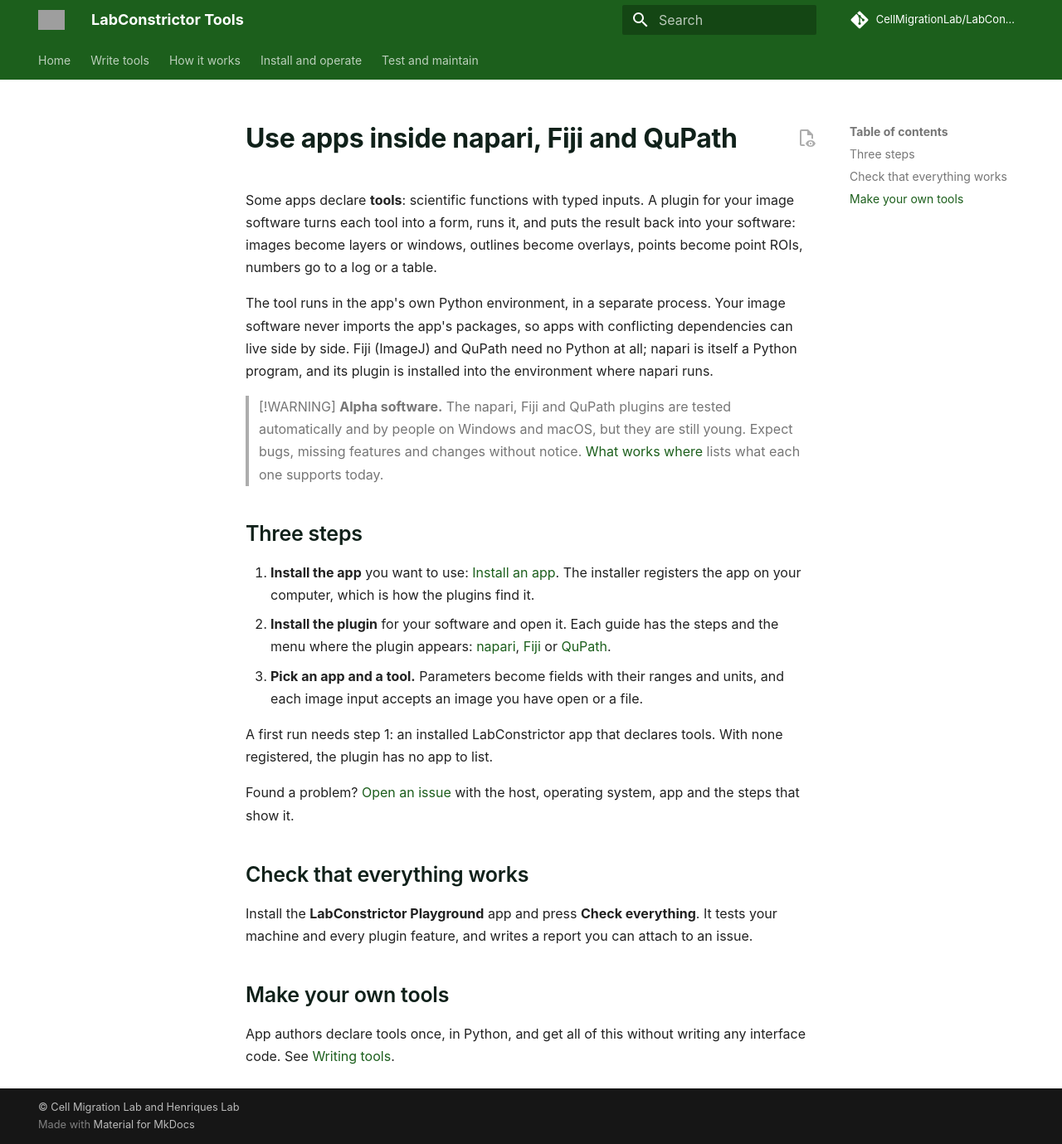
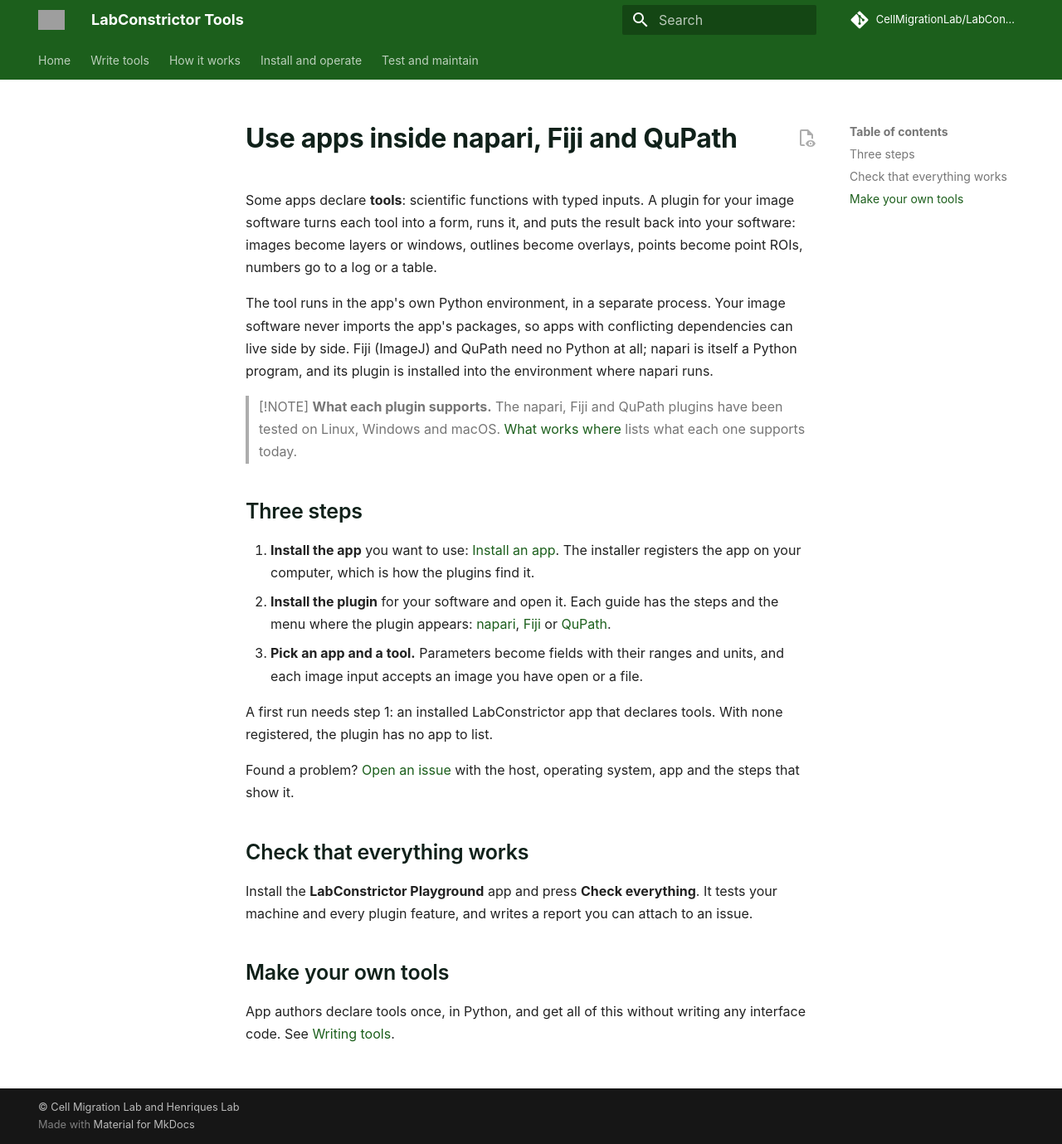
Before and after one commit to CellMigrationLab/LabConstrictor-Tools, an MkDocs documentation site: the page built from docs/user-guide.md, in a window 1280 px wide and 1379 px high. Shown: the whole window at 83% size. Built offline with MkDocs 1.6.1 and Material for MkDocs 9.7.7, drawn with Linux system fonts in a browser that asks for light colours; some web fonts are replaced; comment, search, counter and statistics services are not loaded.

Commit message:
Docs: the plugins are no longer called alpha; capabilities name Tools alpha.4
- docs/user-guide.md (website: /guides/image-software/): the "Alpha software ...
  still young, expect bugs" warning becomes a note: the plugins have been tested
  on Linux, Windows and macOS, and What works where lists what each supports.
- docs/CAPABILITIES.md: describes Tools v0.3.0-alpha.4 (the Fiji axes support it
  lists first shipped in alpha.4), without "the plugins are alpha releases".
- docs/AUTHORING.md: the two blocks of labconstrictor-tools commands are marked
  bash, so they are highlighted.

Co-Authored-By: Claude Opus 5.5 <noreply@anthropic.com>

```diff
--- a/docs/user-guide.md
+++ b/docs/user-guide.md
@@ -4,8 +4,8 @@ Some apps declare **tools**: scientific functions with typed inputs. A plugin fo
 
 The tool runs in the app's own Python environment, in a separate process. Your image software never imports the app's packages, so apps with conflicting dependencies can live side by side. Fiji (ImageJ) and QuPath need no Python at all; napari is itself a Python program, and its plugin is installed into the environment where napari runs.
 
-> [!WARNING]
-> **Alpha software.** The napari, Fiji and QuPath plugins are tested automatically and by people on Windows and macOS, but they are still young. Expect bugs, missing features and changes without notice. [What works where](https://cellmigrationlab.github.io/LabConstrictor-Site/guides/capabilities/) lists what each one supports today.
+> [!NOTE]
+> **What each plugin supports.** The napari, Fiji and QuPath plugins have been tested on Linux, Windows and macOS. [What works where](https://cellmigrationlab.github.io/LabConstrictor-Site/guides/capabilities/) lists what each one supports today.
 
 ## Three steps
 
```
Also changed, not shown: docs/AUTHORING.md (+2 -2 lines), docs/CAPABILITIES.md (+1 -1 lines).
